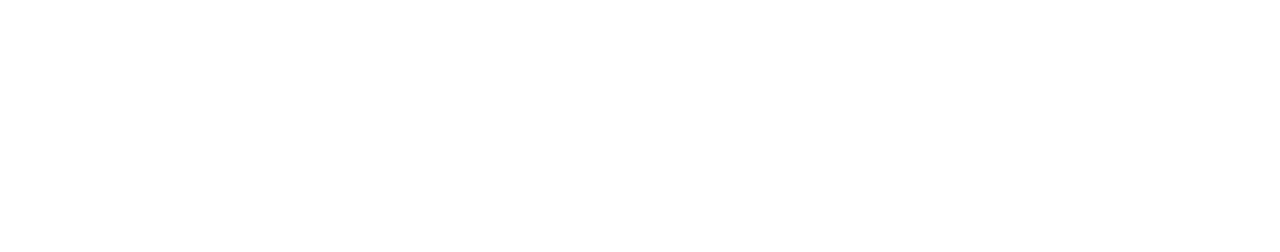
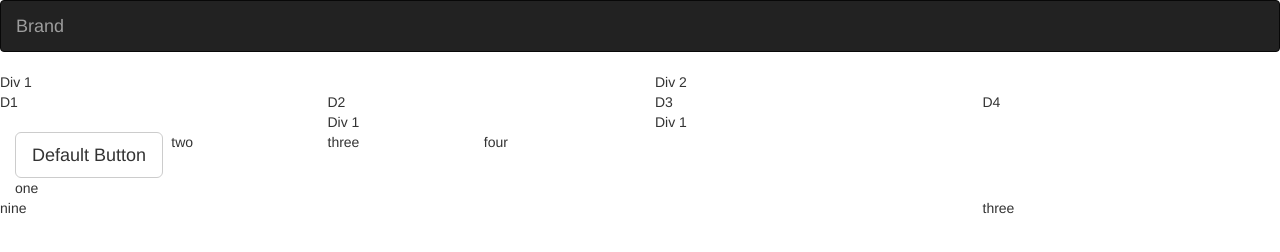
Before and after one commit to rmhickman/xhr-dogs, a plain HTML site: page index.html in a window 1280 px wide. Drawn offline with nearby package versions, Linux system fonts and the light colour scheme.

Commit message:
some stuff

```diff
--- a/index.html
+++ b/index.html
@@ -5,6 +5,56 @@
 	<link rel="stylesheet" href="https://maxcdn.bootstrapcdn.com/bootstrap/3.3.7/css/bootstrap.min.css" integrity="sha384-BVYiiSIFeK1dGmJRAkycuHAHRg32OmUcww7on3RYdg4Va+PmSTsz/K68vbdEjh4u" crossorigin="anonymous">
 </head>
 <body>
+<nav class="navbar navbar-inverse">
+  <div class="container-fluid">
+    <!-- Brand and toggle get grouped for better mobile display -->
+    <div class="navbar-header">
+      <button type="button" class="navbar-toggle collapsed" data-toggle="collapse" data-target="#bs-example-navbar-collapse-1" aria-expanded="false">
+        <span class="sr-only">Toggle navigation</span>
+        <span class="icon-bar"></span>
+        <span class="icon-bar"></span>
+        <span class="icon-bar"></span>
+      </button>
+      <a class="navbar-brand" href="#">Brand</a>
+    </div>
+
+    <!-- Collect the nav links, forms, and other content for toggling -->
+    <div class="collapse navbar-collapse" id="bs-example-navbar-collapse-1">
+      <ul class="nav navbar-nav navbar-right">
+      </ul>
+    </div><!-- /.navbar-collapse -->
+  </div><!-- /.container-fluid -->
+</nav>
+<div class="row">
+	<div class="col-md-6">Div 1</div>
+	<div class="col-md-6">Div 2</div>
+</div>
+
+<div class="row">
+	<div class="col-md-3">D1</div>
+	<div class="col-md-3">D2</div>
+	<div class="col-md-3">D3</div>
+	<div class="col-md-3">D4</div>
+</div>
+
+<div class="row">
+	<div class="col-md-3 col-md-offset-3">Div 1</div>
+	<div class="col-md-3">Div 1</div>
+</div>
+
+<div class="row">
+	<div class="col-md-6">
+		<div class="col-md-3"><button class="btn btn-default btn-lg">Default Button</button>one</div>
+		<div class="col-md-3">two</div>
+		<div class="col-md-3">three</div>
+		<div class="col-md-3">four</div>
+	</div>
+	<div class="col-md-9">nine</div>
+	<div class="col-md-3">three</div>
+</div>
+
+
+
 
 
 <script
```
